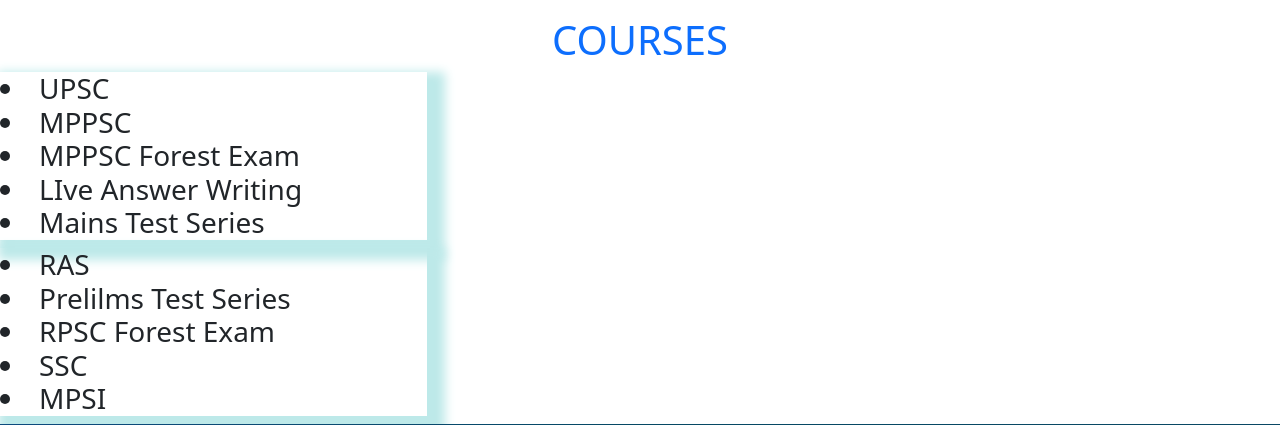
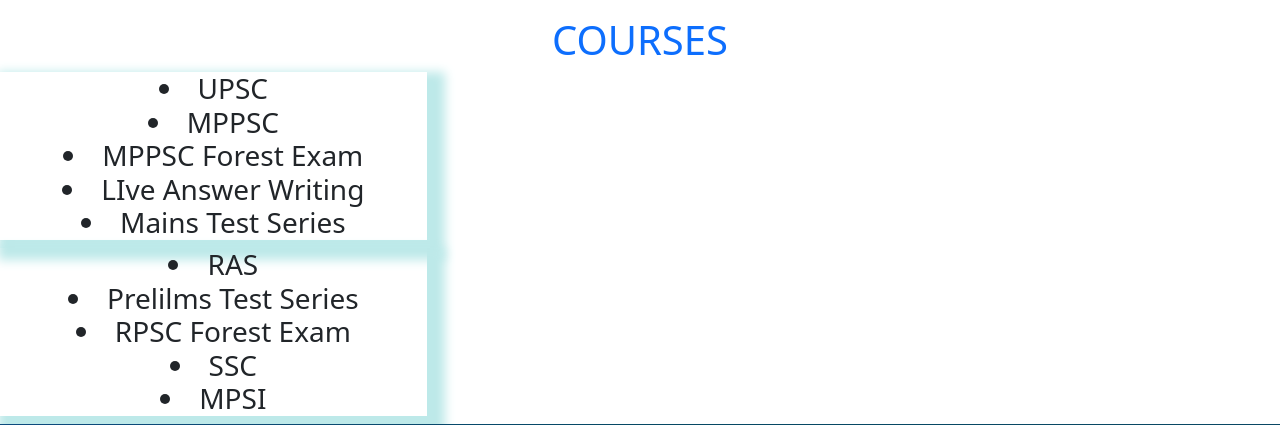
Before and after one commit to princeku07/cmics, a Django app: page /courses in a window 1280 px wide. Shown: the part 64-489 px from the top of the page. Run offline with Django 3.2, Linux system fonts and the light colour scheme; parts of the project's set-up code (start-up, migrations or seed data) failed here and were passed over.

Commit message:
Update course.html

```diff
--- a/templates/course.html
+++ b/templates/course.html
@@ -13,8 +13,8 @@
     <div class="container mt-3 text-center" >
         <h1><span class="text-primary">COURSES</span></h1>
         </div>
-       <div class='column'>
-        <div class="col-md-4 services" >
+
+        <div class="col-md-4 services text-center" >
            <h3> <li>UPSC
              <li>MPPSC
                  <li>MPPSC Forest Exam
@@ -22,14 +22,14 @@
 
                <li>Mains Test Series </h3>
                                  </div>
-           <div class='col-md-4 services'>
+           <div class='col-md-4 services text-center'>
                                 <h3> <li>RAS
                                     <li>Prelilms Test Series
                                      <li>RPSC Forest Exam
                                          <li>SSC
                                     <li>MPSI</h3>
                                                  </div>
-                                                     </div>
+
 
 
 {%endblock body%}
```
